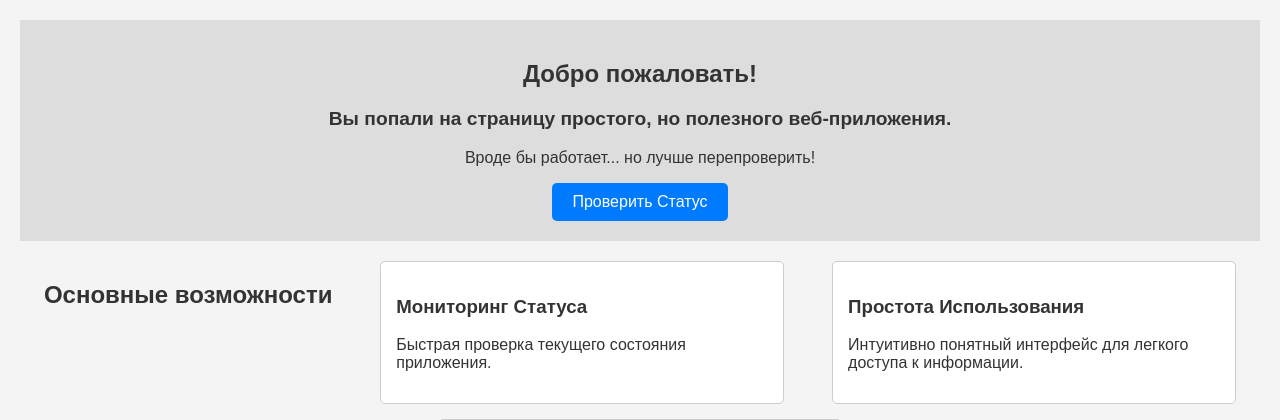
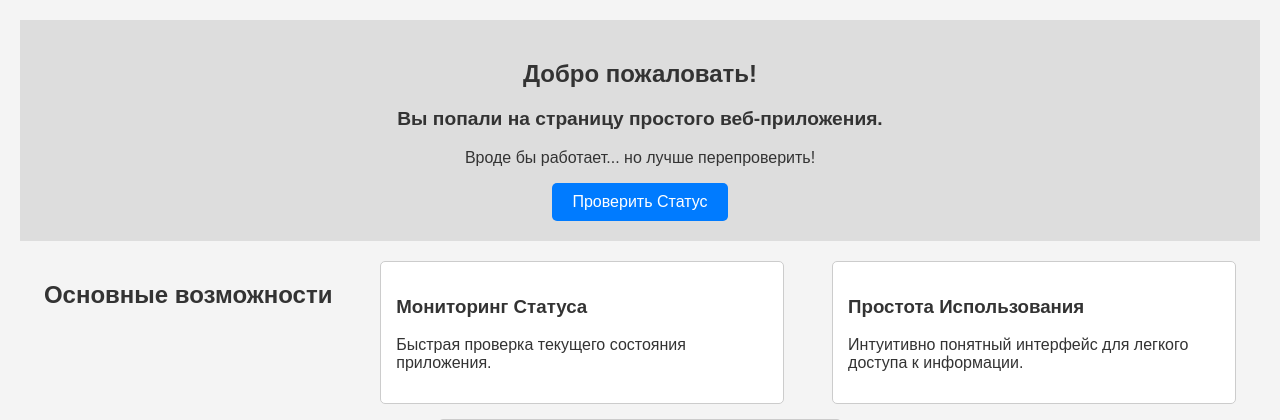
Before and after one commit to sheiker12/opennebula-webapp, a Flask app: page / in a window 1280 px wide. Shown: the part 38-458 px from the top of the page. Run offline with Flask 2, Linux system fonts and the light colour scheme; some libraries are stand-ins or nearby versions.

Commit message:
Update index.html

```diff
--- a/webapp/templates/index.html
+++ b/webapp/templates/index.html
@@ -3,8 +3,8 @@
 <head>
   <meta charset="UTF-8">
   <meta name="viewport" content="width=device-width, initial-scale=1.0">
-  <meta name="description" content="Простое, но полезное веб-приложение с информацией о статусе">
-  <title>Ваше Крутое Веб-Приложение</title>
+  <meta name="description" content="Простое веб-приложение с информацией о статусе">
+  <title>Крутое Веб-Приложение</title>
   <link rel="icon" href="favicon.ico" type="image/x-icon">
   <style>
     body {
@@ -100,7 +100,7 @@
   <main>
     <section class="hero">
       <h1>Добро пожаловать!</h1>
-      <p class="lead">Вы попали на страницу простого, но полезного веб-приложения.</p>
+      <p class="lead">Вы попали на страницу простого веб-приложения.</p>
       <p>Вроде бы работает... но лучше перепроверить!</p>
       <a href="/status" class="button">Проверить Статус</a>
     </section>
```
